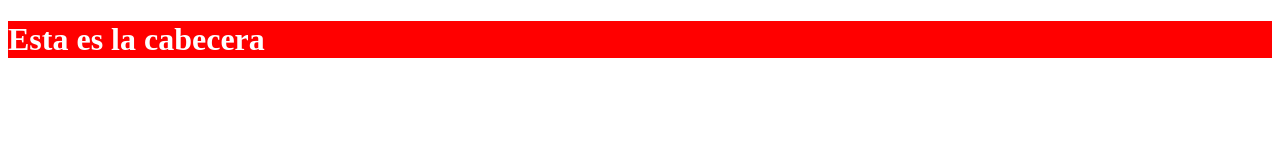
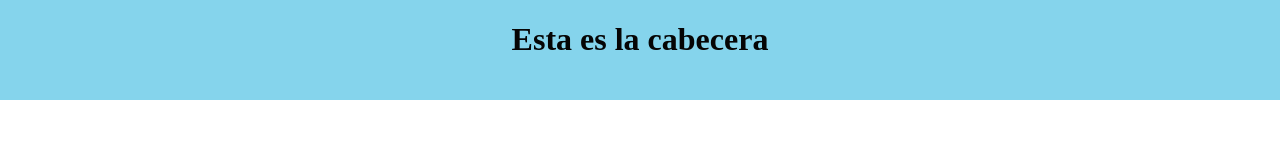
Before and after one commit to guidoyan/oficina, a plain HTML site: page index.html in a window 1280 px wide. Drawn offline with Linux system fonts and the light colour scheme.

Commit message:
cambios css header

```diff
--- a/style1.css
+++ b/style1.css
@@ -1,4 +1,10 @@
 .cabecera{
-    background-color: red;
-    color: white;
+    background-color: rgb(133, 212, 236);
+    color: rgb(5, 5, 5);
+    height: 100px;
+    width: 100%;
+    position: absolute;
+    top: 0px;
+    left: 0;
+    text-align: center;
 }
```
